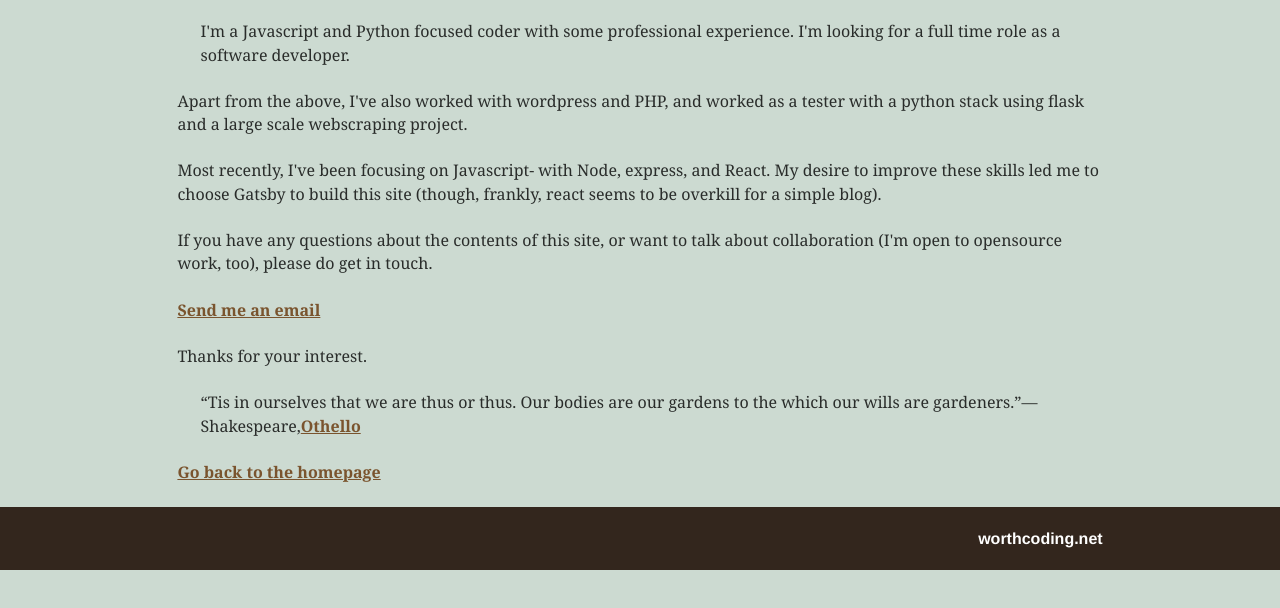
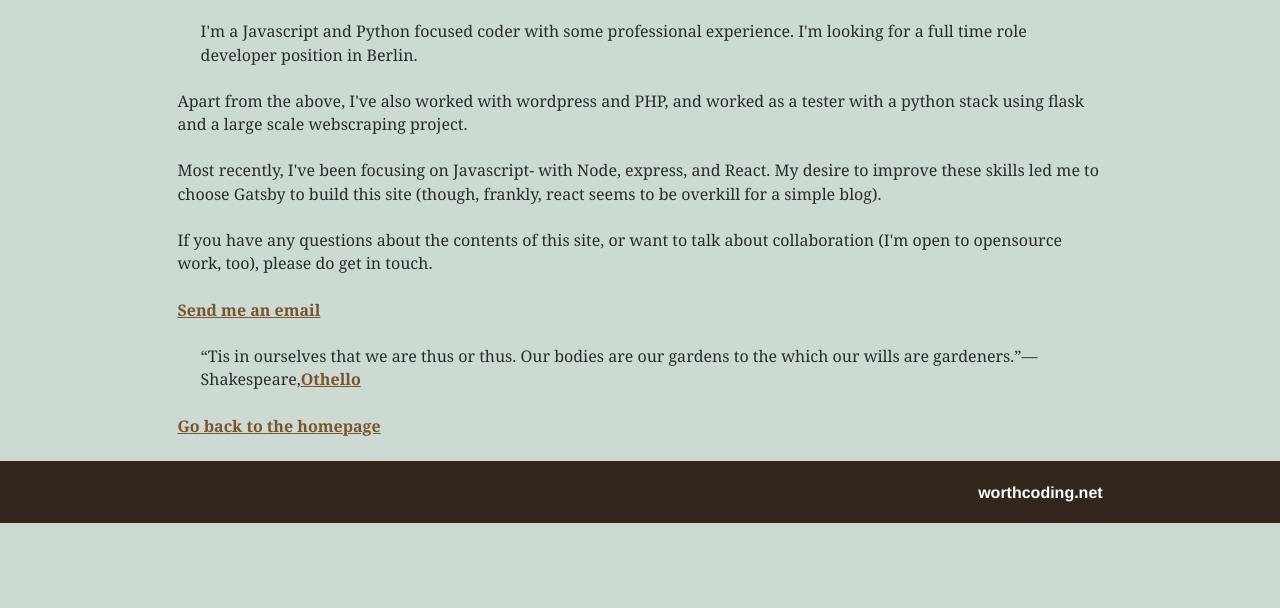
Before and after one commit to willworth/worthcoding, a Gatsby site: page /contact in a window 1280 px wide. Shown: the part 166-774 px from the top of the page. Built offline with nearby package versions, Linux system fonts and the light colour scheme; Gatsby itself is replaced by a stand-in of ours; some packages are replaced by stand-ins of ours.

Commit message:
contact details

```diff
--- a/src/pages/contact.js
+++ b/src/pages/contact.js
@@ -8,7 +8,7 @@ const Contact = () => (
     <h1>Hi!</h1>
   <blockquote>
     <p>I'm a Javascript and Python focused coder with some professional experience.
-       I'm looking for a full time role as a software developer.</p>
+       I'm looking for a full time role developer position in Berlin.</p>
     </blockquote>
     <p>Apart from the above, I've also worked with wordpress and PHP, and worked as a tester with a
        python stack using flask and a large scale webscraping project. </p>
@@ -20,7 +20,7 @@ const Contact = () => (
 
     <p>
     <a href="mailto:willworthcoding@gmail.com">Send me an email</a></p>
-    <p>Thanks for your interest.</p>
+
 
     <blockquote>
 
```
